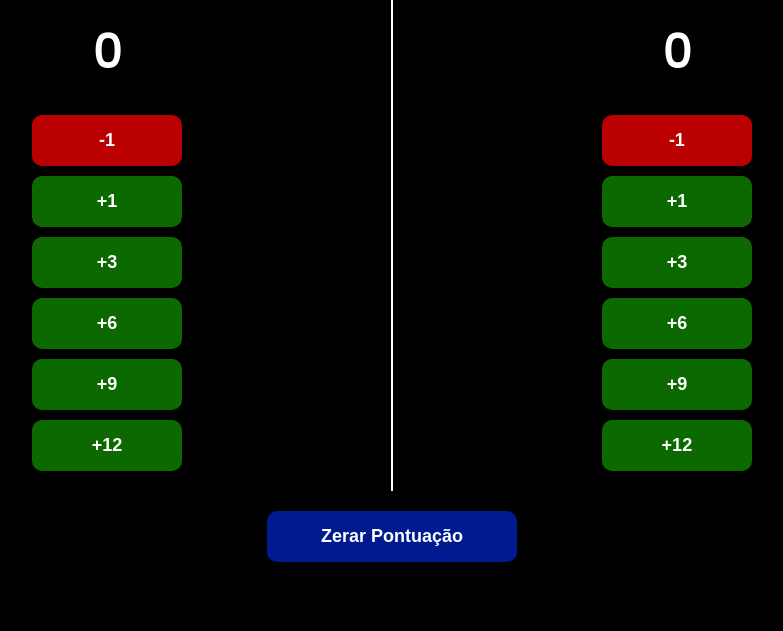
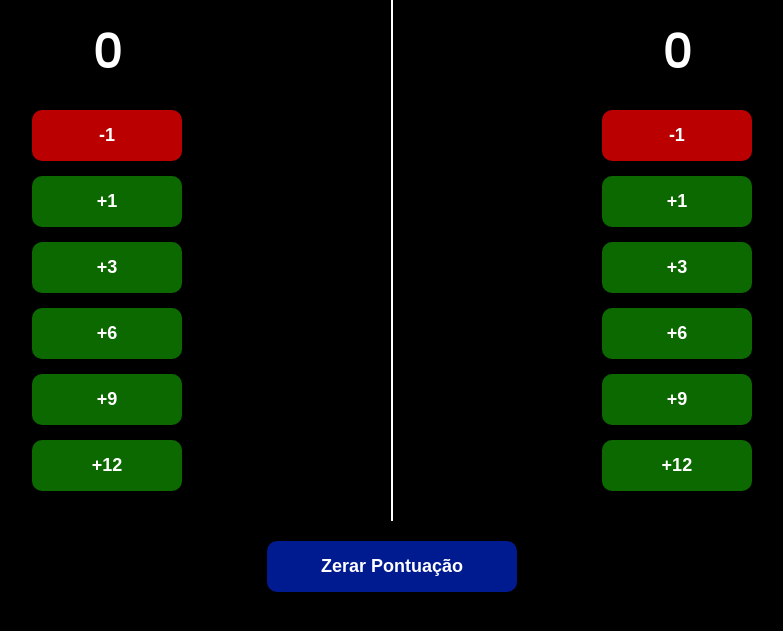
Before and after one commit to VitorDeQuadra/Marcador-Truco, a plain HTML site: page index.html in a window 1280 px wide. Shown: the part 111-742 px from the top of the page, without its empty margins (248-1031 px from the left). Drawn offline with Linux system fonts and the light colour scheme.

Commit message:
Update style.css

```diff
--- a/style.css
+++ b/style.css
@@ -43,13 +43,13 @@ h2{
 button {
     padding: 15px 45px;
     width: 150px;
-    margin-bottom: 20px;
+    margin-bottom: 20%;
     font-size: 18px;
     border: none;
     color: #fff;
     font-weight: bold;
     border-radius: 10px;
-    margin-top: -10px;
+    margin-top: -10%;
 }
 
 .neg {
```
